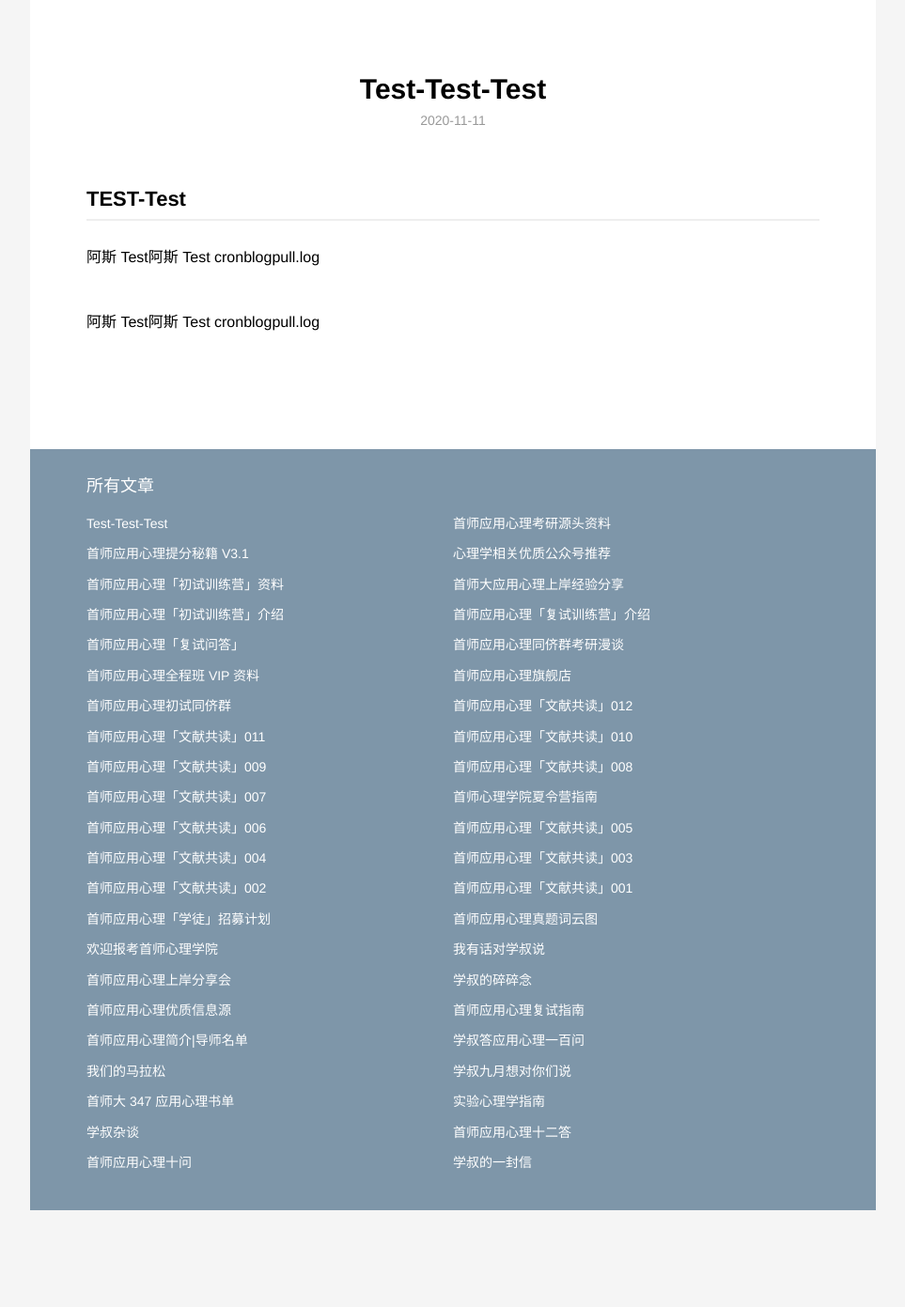
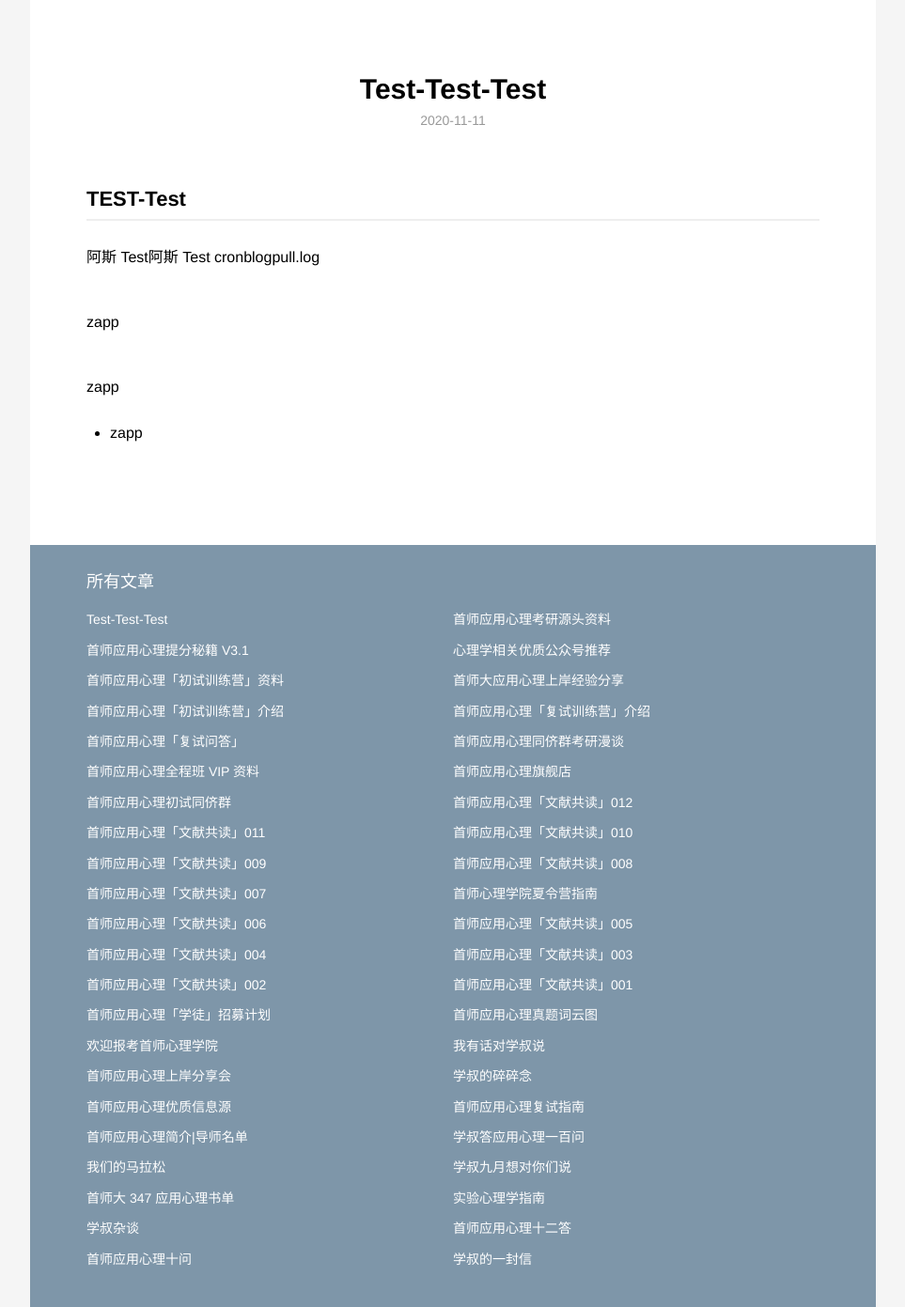
Before and after one commit to zapp926/cnu.github.io, a Jekyll site: the page built from _posts/2020-11-11-Material.md, in a window 1280 px wide. Shown: the whole page at 94% size, without its empty margins (158-1121 px from the left). Built offline with Jekyll 4.4.1, drawn with Linux system fonts in a browser that asks for light colours; before the commit the page ends 1288 px from its top, so only the background shows below that.

Commit message:
Update 2020-11-11-Material.md

```diff
--- a/_posts/2020-11-11-Material.md
+++ b/_posts/2020-11-11-Material.md
@@ -12,7 +12,8 @@ Test
 cronblogpull.log
 
 
-阿斯
-Test阿斯
-Test
-cronblogpull.log
+zapp
+
+zapp
+
+- zapp
```
